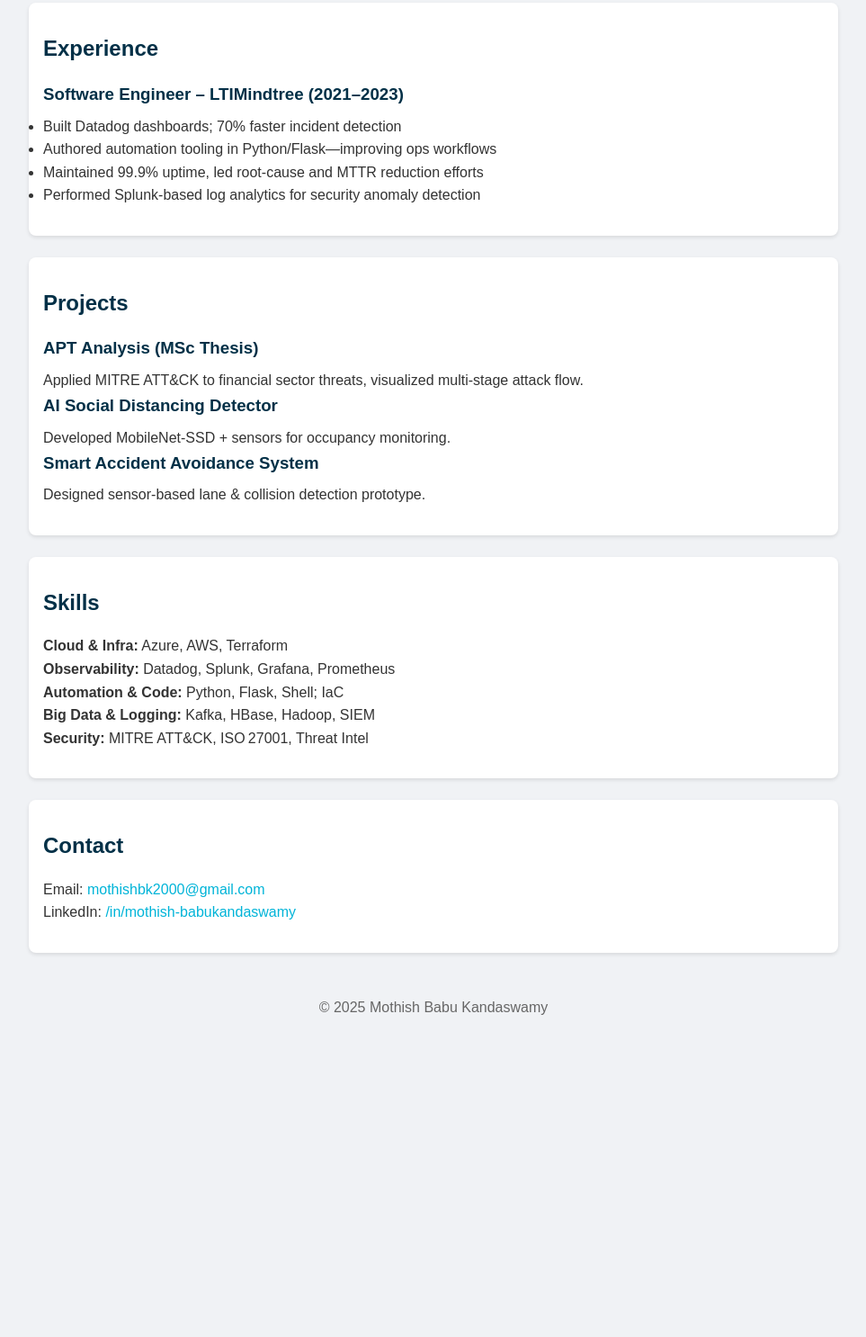
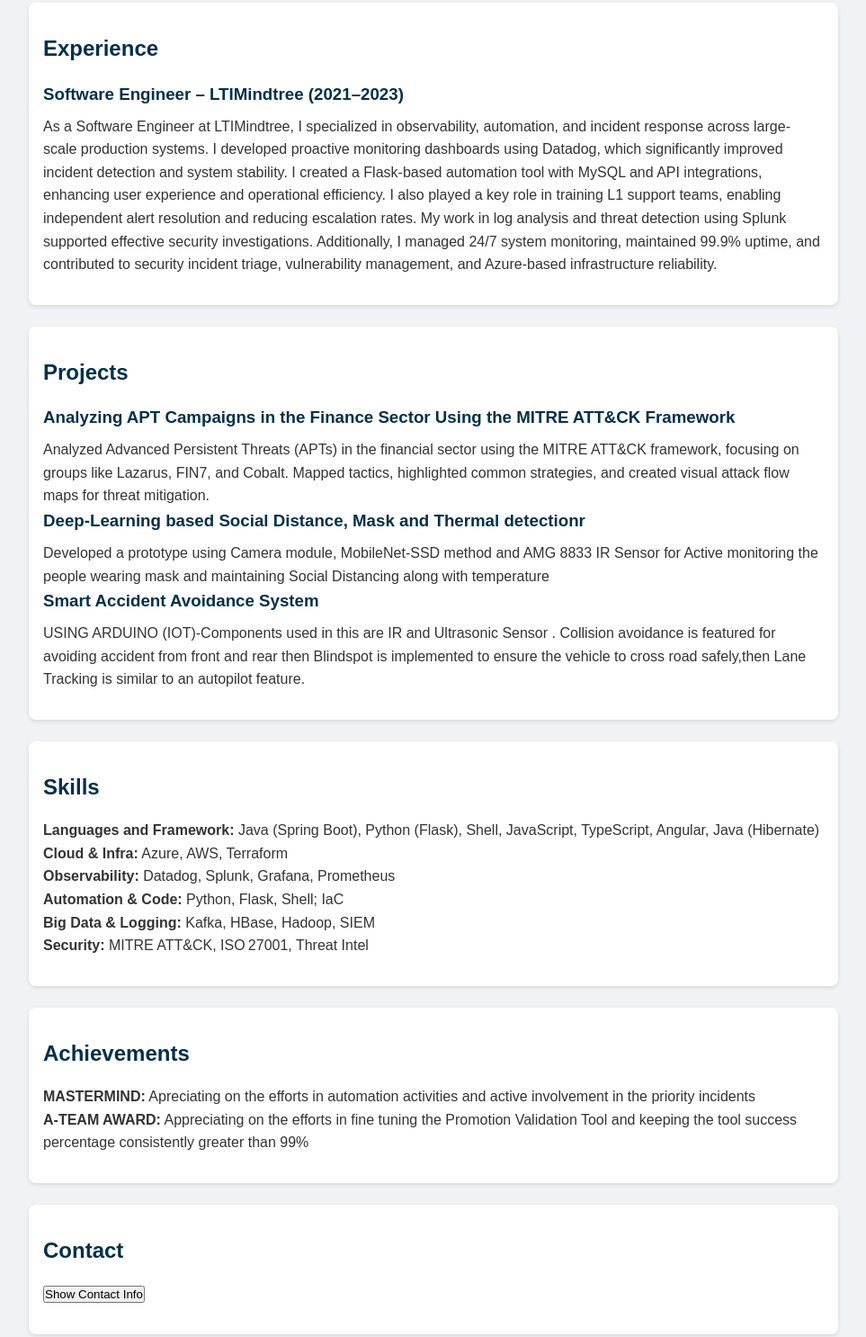
Before and after one commit to Mothishbk/Portfolio, a plain HTML site: page index.html in a window 1280 px wide. Shown: the part 421-1907 px from the top of the page at 90% size, without its empty margins (158-1121 px from the left). Before the commit the page ends 1570 px from the top, so only its background shows below. Drawn offline with Linux system fonts and the light colour scheme.

Commit message:
Update index.html
Added new section with achievements
Updated skills and contact sections

```diff
--- a/index.html
+++ b/index.html
@@ -3,6 +3,7 @@
 <head>
   <meta charset="UTF-8" />
   <meta name="viewport" content="width=device-width,initial-scale=1.0">
+  <link rel="stylesheet" href="https://cdnjs.cloudflare.com/ajax/libs/font-awesome/6.5.0/css/all.min.css" />
   <title>Mothish Babu Kandaswamy</title>
   <link rel="stylesheet" href="style.css">
 </head>
@@ -14,6 +15,7 @@
       <a href="#experience">Experience</a>
       <a href="#projects">Projects</a>
       <a href="#skills">Skills</a>
+      <a href="#achievements">Achievements</a>
       <a href="#contact">Contact</a>
     </nav>
   </header>
@@ -32,41 +34,45 @@
     <h2>Experience</h2>
     <div class="item">
       <h3>Software Engineer – LTIMindtree (2021–2023)</h3>
-      <ul>
-        <li>Built Datadog dashboards; 70% faster incident detection</li>
-        <li>Authored automation tooling in Python/Flask—improving ops workflows</li>
-        <li>Maintained 99.9% uptime, led root‑cause and MTTR reduction efforts</li>
-        <li>Performed Splunk‑based log analytics for security anomaly detection</li>
-      </ul>
+      <p>As a Software Engineer at LTIMindtree, I specialized in observability, automation, and incident response across large-scale production systems. I developed proactive monitoring dashboards using Datadog, which significantly improved incident detection and system stability. I created a Flask-based automation tool with MySQL and API integrations, enhancing user experience and operational efficiency. I also played a key role in training L1 support teams, enabling independent alert resolution and reducing escalation rates. My work in log analysis and threat detection using Splunk supported effective security investigations. Additionally, I managed 24/7 system monitoring, maintained 99.9% uptime, and contributed to security incident triage, vulnerability management, and Azure-based infrastructure reliability.</p>
     </div>
   </section>
 
   <section id="projects" class="section">
     <h2>Projects</h2>
     <div class="item">
-      <h3>APT Analysis (MSc Thesis)</h3>
-      <p>Applied MITRE ATT&CK to financial sector threats, visualized multi‑stage attack flow.</p>
-      <h3>AI Social Distancing Detector</h3>
-      <p>Developed MobileNet‑SSD + sensors for occupancy monitoring.</p>
+      <h3>Analyzing APT Campaigns in the Finance Sector Using the MITRE ATT&CK Framework</h3>
+      <p>Analyzed Advanced Persistent Threats (APTs) in the financial sector using the MITRE ATT&CK framework, focusing on groups like Lazarus, FIN7, and Cobalt. Mapped tactics, highlighted common strategies, and created visual attack flow maps for threat mitigation.</p>
+      <h3>Deep-Learning based Social Distance, Mask and Thermal detectionr</h3>
+      <p>Developed a prototype using Camera module, MobileNet-SSD method and AMG 8833 IR Sensor for Active monitoring the people wearing mask and maintaining Social Distancing along with temperature</p>
       <h3>Smart Accident Avoidance System</h3>
-      <p>Designed sensor-based lane & collision detection prototype.</p>
+      <p>USING ARDUINO (IOT)-Components used in this are IR and Ultrasonic Sensor . Collision avoidance is featured for avoiding accident from front and rear then Blindspot is implemented to ensure the vehicle to cross road safely,then Lane Tracking is similar to an autopilot feature.</p>
     </div>
   </section>
 
   <section id="skills" class="section">
     <h2>Skills</h2>
+    <p><strong>Languages and Framework:</strong> Java (Spring Boot), Python (Flask), Shell, JavaScript, TypeScript, Angular, Java (Hibernate)</p>
     <p><strong>Cloud & Infra:</strong> Azure, AWS, Terraform</p>
     <p><strong>Observability:</strong> Datadog, Splunk, Grafana, Prometheus</p>
     <p><strong>Automation & Code:</strong> Python, Flask, Shell; IaC</p>
     <p><strong>Big Data & Logging:</strong> Kafka, HBase, Hadoop, SIEM</p>
     <p><strong>Security:</strong> MITRE ATT&CK, ISO 27001, Threat Intel</p>
   </section>
+  <section id="achievements" class="section">
+    <h2>Achievements</h2>
+    <p><strong>MASTERMIND:</strong> Apreciating on the efforts in automation activities and active involvement in the priority incidents</p>
+     <p><strong>A-TEAM AWARD:</strong> Appreciating on the efforts in fine tuning the Promotion Validation Tool and keeping the tool success percentage consistently greater than 99%</p>
+  </section>
+  <section id="contact" class="section">
+  <h2>Contact</h2>
+  <button id="toggleContact">Show Contact Info</button>
+  <div id="contactDetails" style="display:none; margin-top:1rem;">
+    <p><i class="fa fa-envelope"></i> <a href="mailto:mothishbk2000@gmail.com">mothishbk2000@gmail.com</a></p>
+    <p><i class="fa fa-linkedin"></i> <a href="https://linkedin.com/in/mothish-babukandaswamy" target="_blank">/in/mothish-babukandaswamy</a></p>
+  </div>
+</section>
 
-  <section id="contact" class="section">
-    <h2>Contact</h2>
-    <p>Email: <a href="mailto:mothishbk2000@gmail.com">mothishbk2000@gmail.com</a></p>
-    <p>LinkedIn: <a href="https://linkedin.com/in/mothish-babukandaswamy" target="_blank">/in/mothish-babukandaswamy</a></p>
-  </section>
 
   <footer>
     © 2025 Mothish Babu Kandaswamy
```
